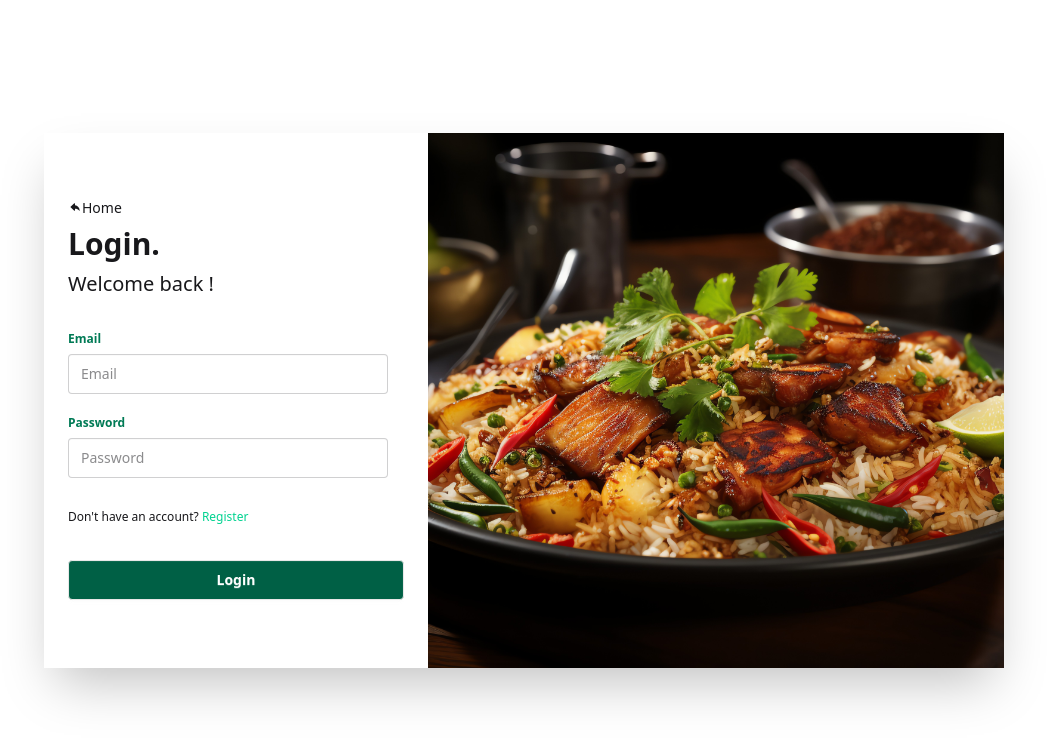
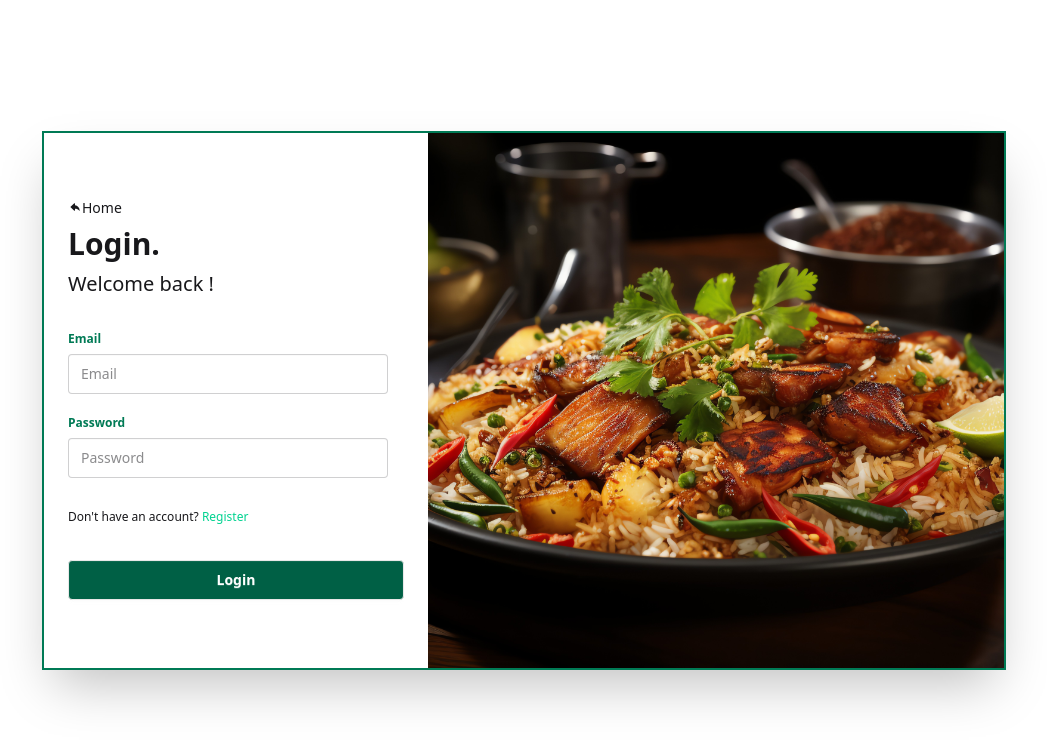
Before and after one commit to Myself-Ashish-Sarker/Food., a React (Vite) app in the folder client/: page /login in a window 1280 px wide. Shown: the top 744 px of the page, without its empty margins (116-1163 px from the left). Built offline with nearby package versions, Linux system fonts and the light colour scheme.

Commit message:
minor ui changes in login and registration page

```diff
--- a/client/src/pages/Login.jsx
+++ b/client/src/pages/Login.jsx
@@ -18,7 +18,7 @@ const Login = () => {
 
     return (
         <div className="flex justify-center items-center h-screen">
-            <div className="flex shadow-2xl">
+            <div className="flex shadow-2xl border-2 border-emerald-700">
 
                 {/* Card */}
                 <div className="card bg-base-100 w-400 max-w-sm shrink-0 rounded-none py-10">
--- a/client/src/pages/Register.jsx
+++ b/client/src/pages/Register.jsx
@@ -22,7 +22,7 @@ const Register = () => {
 
     return (
         <div className="flex justify-center items-center h-screen">
-            <div className="flex shadow-2xl">
+            <div className="flex shadow-2xl border-2 border-emerald-700">
 
                 {/* Card */}
                 <div className="card bg-base-100 w-400 max-w-sm shrink-0 rounded-none py-10">
```
